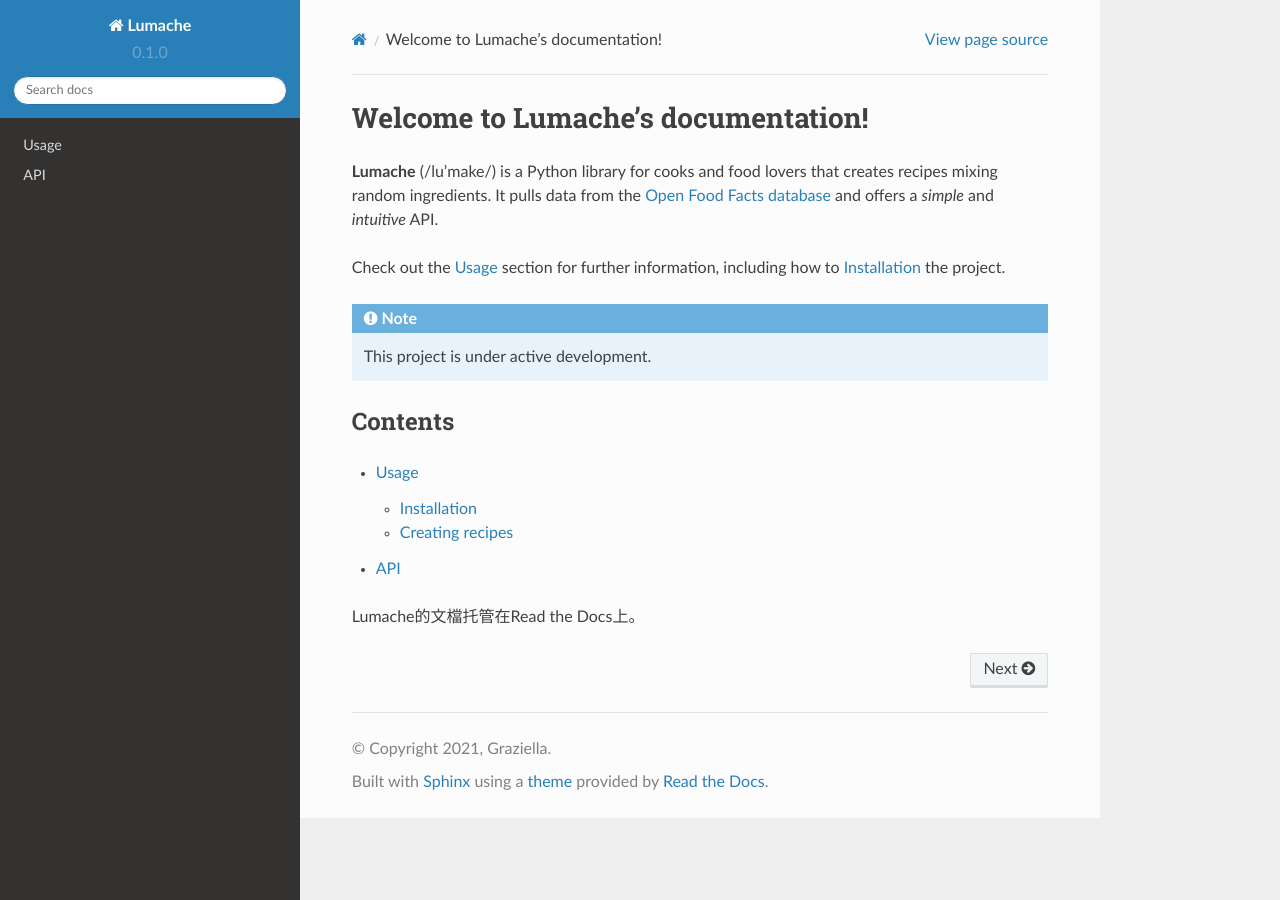
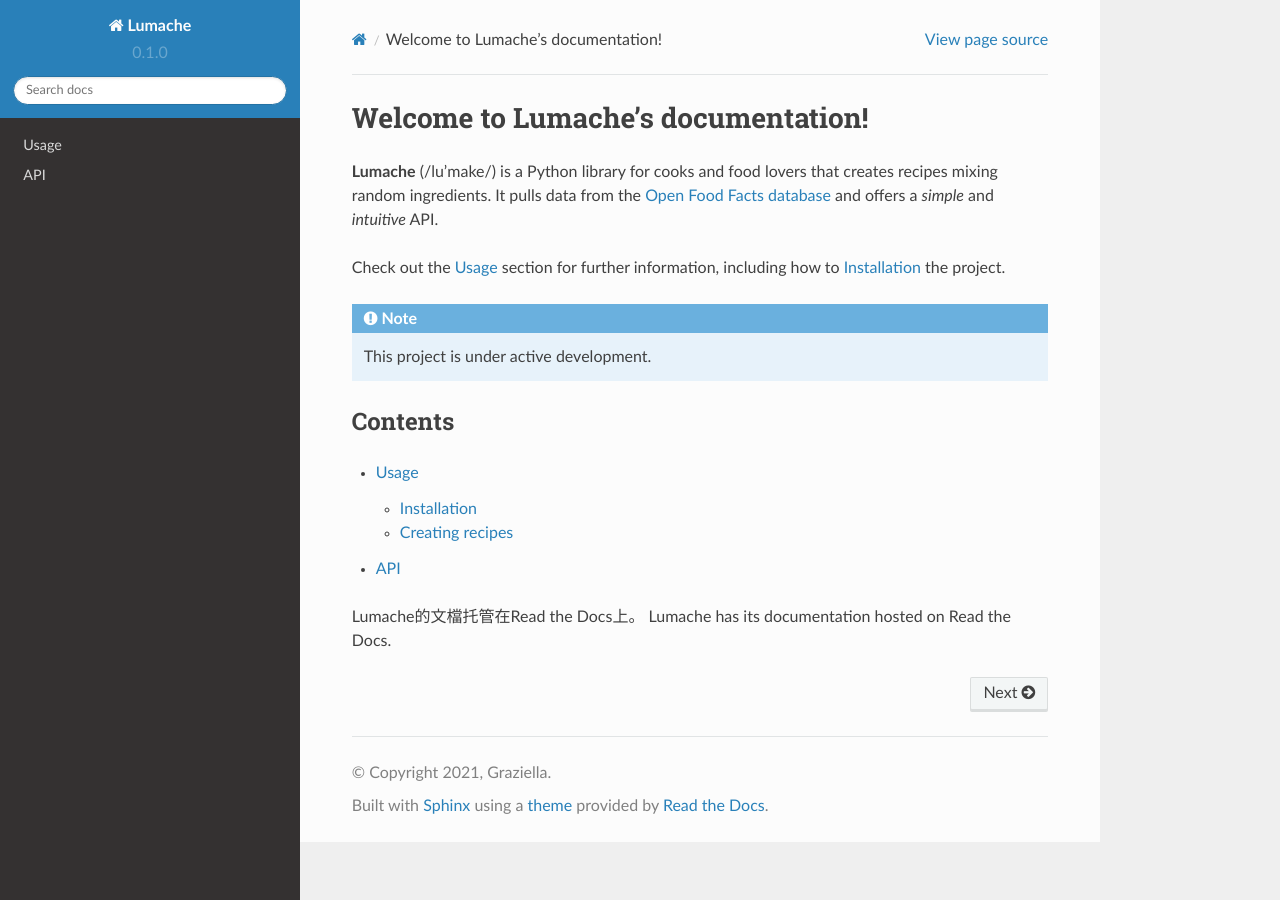
Before and after one commit to awchjimmy/bbhacker-notes, a Sphinx documentation site: the page built from docs/source/index.rst, in a window 1280 px wide. Built offline with Sphinx 7.4.7 and the Read the Docs theme 2.0.0, drawn with Linux system fonts in a browser that asks for light colours.

Commit message:
Update index.rst

```diff
--- a/docs/source/index.rst
+++ b/docs/source/index.rst
@@ -21,4 +21,4 @@ Contents
    usage
    api
 
-Lumache的文檔托管在Read the Docs上。
+Lumache的文檔托管在Read the Docs上。 Lumache has its documentation hosted on Read the Docs.
```
